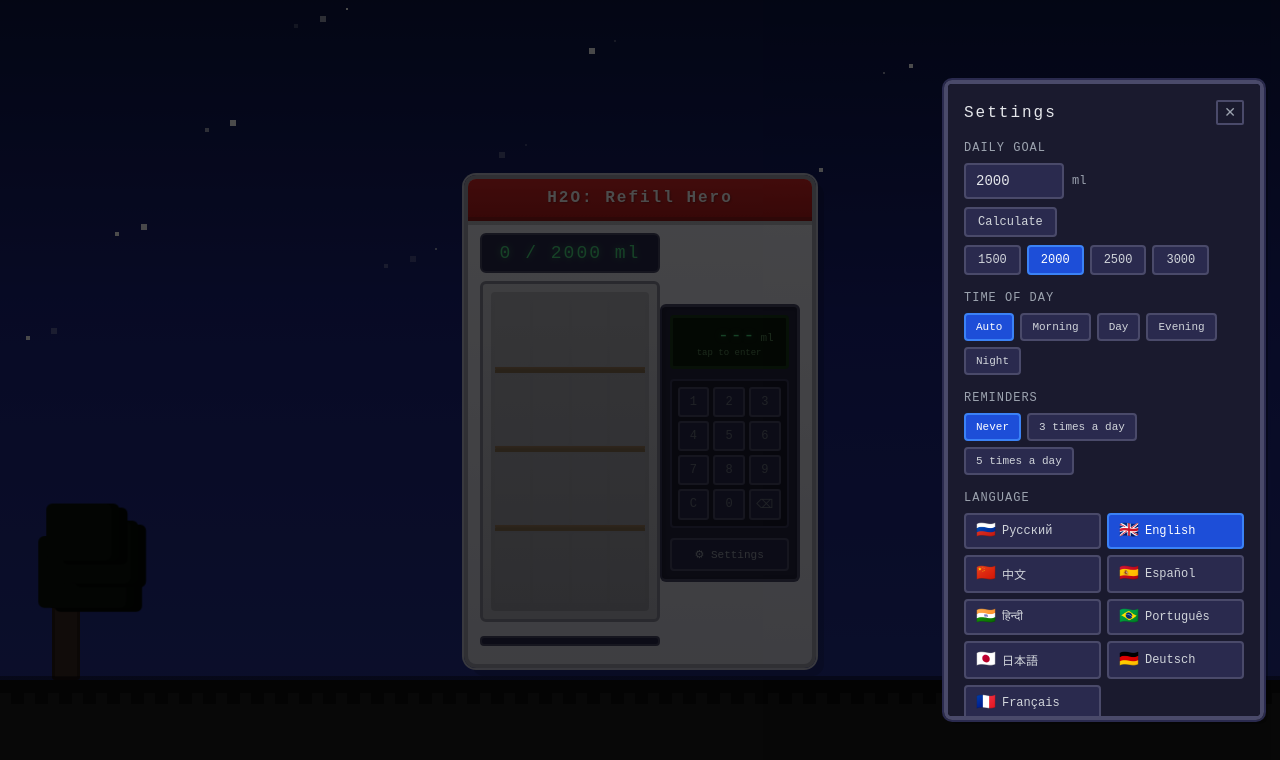
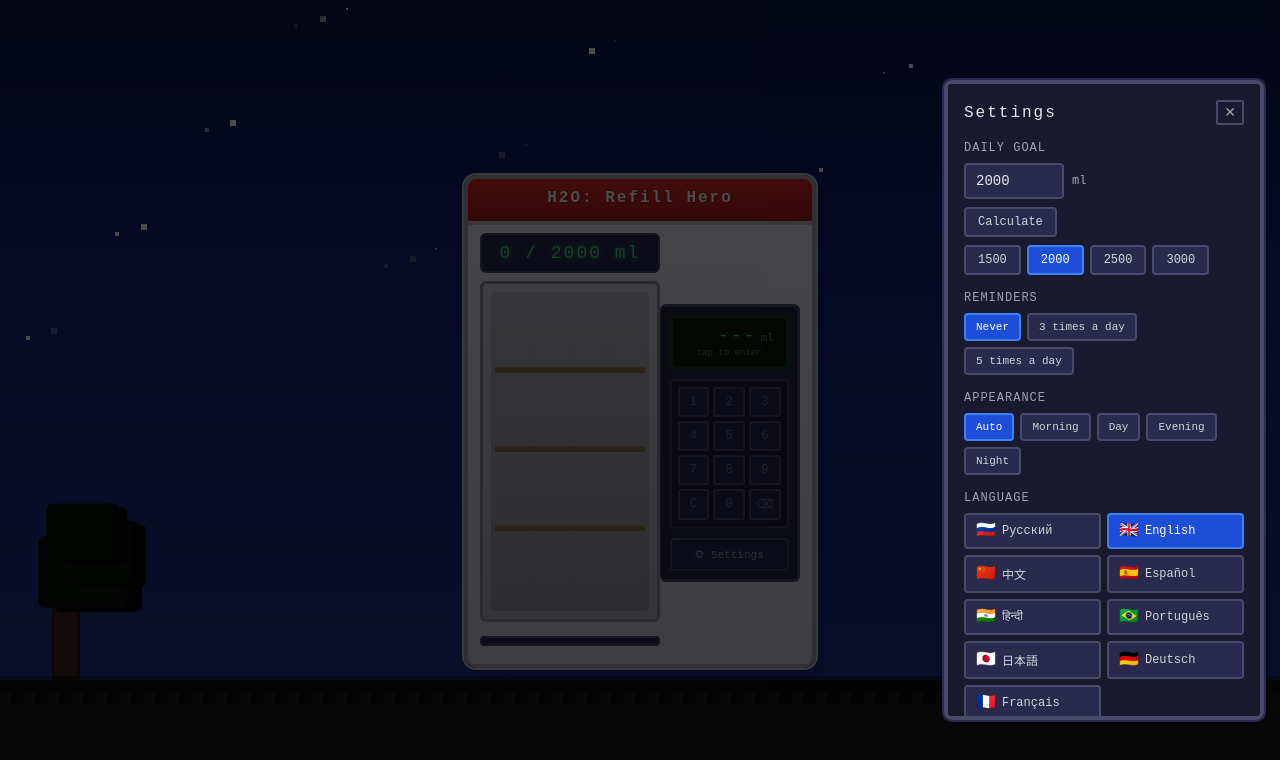
Before and after one commit to mrdalvik/h2o-refill-hero, a Vue app: page /#/ in a window 1280 px wide. Both pictures are taken after a click on the button "Settings". Shown: the top 760 px of the page. Built offline with nearby package versions, Linux system fonts and the light colour scheme; what @pixelium/web-vue would draw is missing.

Commit message:
refactor: swap reminder/appearance order, rename timeOfDay to Оформление
Co-authored-by: Lev Tregubov <tregubovlev@gmail.com>

```diff
--- a/src/components/SettingsDialog.vue
+++ b/src/components/SettingsDialog.vue
@@ -40,21 +40,6 @@
         </div>
 
         <div class="settings-section">
-          <div class="settings-label">{{ $t('settings.timeOfDay') }}</div>
-          <div class="time-options">
-            <button
-              v-for="opt in TIME_OPTIONS"
-              :key="opt.value"
-              class="time-btn"
-              :class="{ 'time-btn-active': timePreference === opt.value }"
-              @click="setTimePreference(opt.value)"
-            >
-              {{ $t(opt.label) }}
-            </button>
-          </div>
-        </div>
-
-        <div class="settings-section">
           <div class="settings-label">{{ $t('settings.reminder') }}</div>
           <div class="reminder-options">
             <button
@@ -63,6 +48,21 @@
               class="reminder-btn"
               :class="{ 'reminder-btn-active': reminderFrequency === opt.value }"
               @click="setReminderFrequency(opt.value)"
+            >
+              {{ $t(opt.label) }}
+            </button>
+          </div>
+        </div>
+
+        <div class="settings-section">
+          <div class="settings-label">{{ $t('settings.appearance') }}</div>
+          <div class="time-options">
+            <button
+              v-for="opt in TIME_OPTIONS"
+              :key="opt.value"
+              class="time-btn"
+              :class="{ 'time-btn-active': timePreference === opt.value }"
+              @click="setTimePreference(opt.value)"
             >
               {{ $t(opt.label) }}
             </button>
--- a/src/i18n/locales/de.ts
+++ b/src/i18n/locales/de.ts
@@ -33,7 +33,7 @@ export default {
   },
   settings: {
     title: 'Einstellungen',
-    timeOfDay: 'Tageszeit',
+    appearance: 'Darstellung',
     timeAuto: 'Auto',
     timeMorning: 'Morgen',
     timeDay: 'Tag',
--- a/src/i18n/locales/en.ts
+++ b/src/i18n/locales/en.ts
@@ -33,7 +33,7 @@ export default {
   },
   settings: {
     title: 'Settings',
-    timeOfDay: 'Time of day',
+    appearance: 'Appearance',
     timeAuto: 'Auto',
     timeMorning: 'Morning',
     timeDay: 'Day',
--- a/src/i18n/locales/es.ts
+++ b/src/i18n/locales/es.ts
@@ -33,7 +33,7 @@ export default {
   },
   settings: {
     title: 'Ajustes',
-    timeOfDay: 'Hora del día',
+    appearance: 'Apariencia',
     timeAuto: 'Auto',
     timeMorning: 'Mañana',
     timeDay: 'Día',
--- a/src/i18n/locales/fr.ts
+++ b/src/i18n/locales/fr.ts
@@ -33,7 +33,7 @@ export default {
   },
   settings: {
     title: 'Paramètres',
-    timeOfDay: 'Moment de la journée',
+    appearance: 'Apparence',
     timeAuto: 'Auto',
     timeMorning: 'Matin',
     timeDay: 'Jour',
--- a/src/i18n/locales/hi.ts
+++ b/src/i18n/locales/hi.ts
@@ -33,7 +33,7 @@ export default {
   },
   settings: {
     title: 'सेटिंग्स',
-    timeOfDay: 'दिन का समय',
+    appearance: 'दिखावट',
     timeAuto: 'ऑटो',
     timeMorning: 'सुबह',
     timeDay: 'दिन',
--- a/src/i18n/locales/ja.ts
+++ b/src/i18n/locales/ja.ts
@@ -33,7 +33,7 @@ export default {
   },
   settings: {
     title: '設定',
-    timeOfDay: '時間帯',
+    appearance: '表示',
     timeAuto: '自動',
     timeMorning: '朝',
     timeDay: '昼',
--- a/src/i18n/locales/pt.ts
+++ b/src/i18n/locales/pt.ts
@@ -33,7 +33,7 @@ export default {
   },
   settings: {
     title: 'Configurações',
-    timeOfDay: 'Horário do dia',
+    appearance: 'Aparência',
     timeAuto: 'Auto',
     timeMorning: 'Manhã',
     timeDay: 'Dia',
--- a/src/i18n/locales/ru.ts
+++ b/src/i18n/locales/ru.ts
@@ -33,7 +33,7 @@ export default {
   },
   settings: {
     title: 'Настройки',
-    timeOfDay: 'Время суток',
+    appearance: 'Оформление',
     timeAuto: 'Авто',
     timeMorning: 'Утро',
     timeDay: 'День',
--- a/src/i18n/locales/zh.ts
+++ b/src/i18n/locales/zh.ts
@@ -33,7 +33,7 @@ export default {
   },
   settings: {
     title: '设置',
-    timeOfDay: '时间',
+    appearance: '外观',
     timeAuto: '自动',
     timeMorning: '早晨',
     timeDay: '白天',
```
